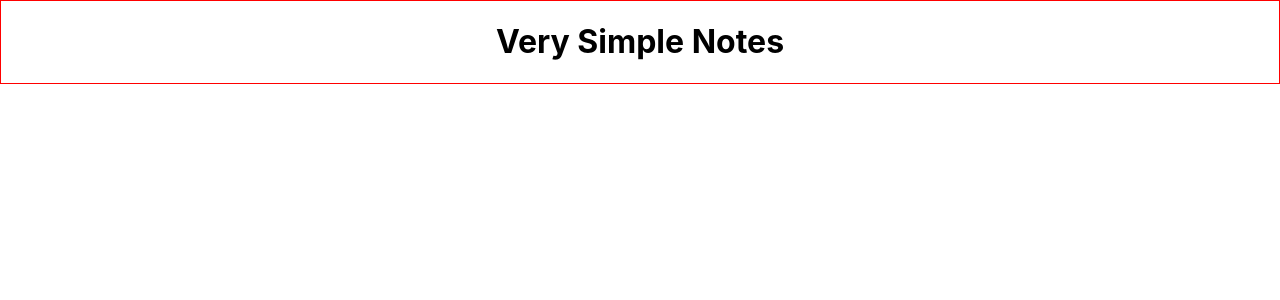
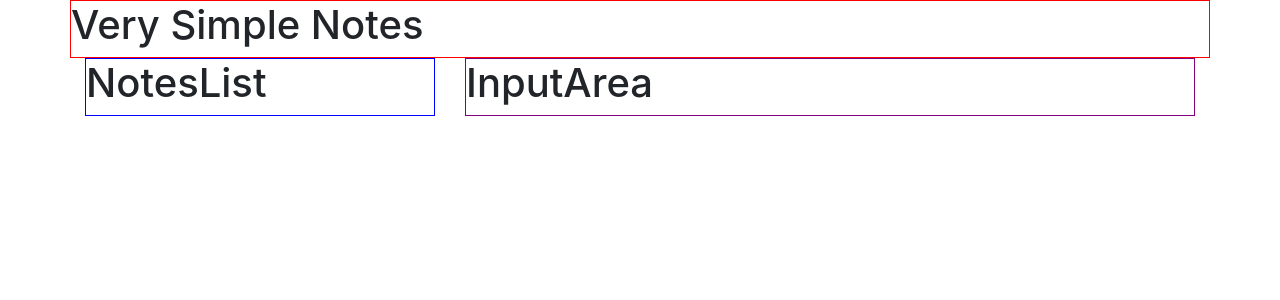
Before and after one commit to kianaditya/very_simple_notes, a React (Create React App) app: page / in a window 1280 px wide. Shown: the top 300 px of the page. Built offline with nearby package versions, Linux system fonts and the light colour scheme.

Commit message:
Updates bootstrap css

```diff
--- a/src/App.js
+++ b/src/App.js
@@ -1,12 +1,28 @@
 import React from 'react'
 import './App.css'
 import Header from './components/Header'
+import 'bootstrap/dist/css/bootstrap.min.css';
+import Container from 'react-bootstrap/Container'
+import Row from 'react-bootstrap/Row'
+import Col from 'react-bootstrap/Col'
+import NotesList from './components/NotesList'
+import InputArea from './components/InputArea'
 
 const App = () => {
   return (
-    <div className='App'>
-      <Header />
-    </div>
+    <Container>
+      <Row>
+        <Header />
+      </Row>
+      <Row>
+        <Col sm={4}>
+          <NotesList />
+        </Col>
+        <Col sm={8}>
+          <InputArea />
+        </Col>
+      </Row>
+    </Container>
   )
 }
 
--- a/src/components/Header.js
+++ b/src/components/Header.js
@@ -1,7 +1,8 @@
 import React from 'react'
 
 const Style = {
-    border: '1px solid red'
+    border: '1px solid red',
+    width: '100%'
 }
 
 const Header = () => {
--- a/src/components/InputArea.js
+++ b/src/components/InputArea.js
@@ -1,13 +1,14 @@
 import React, { Component } from 'react'
 
 const Style = {
-    border: '1px solid purple'
+    border: '1px solid purple',
+    width:'100%'
 }
 export class InputArea extends Component {
     render() {
         return (
             <div style={Style}>
-
+                <h1>InputArea</h1>
             </div>
         )
     }
--- a/src/components/NotesList.js
+++ b/src/components/NotesList.js
@@ -1,14 +1,15 @@
 import React, { Component } from 'react'
 
 const Style = {
-    border: '1px solid blue'
+    border: '1px solid blue',
+    width: '100%'
 }
 
 export class NotesList extends Component {
     render() {
         return (
             <div style={Style}>
-
+                <h1>NotesList</h1>
             </div>
         )
     }
```
